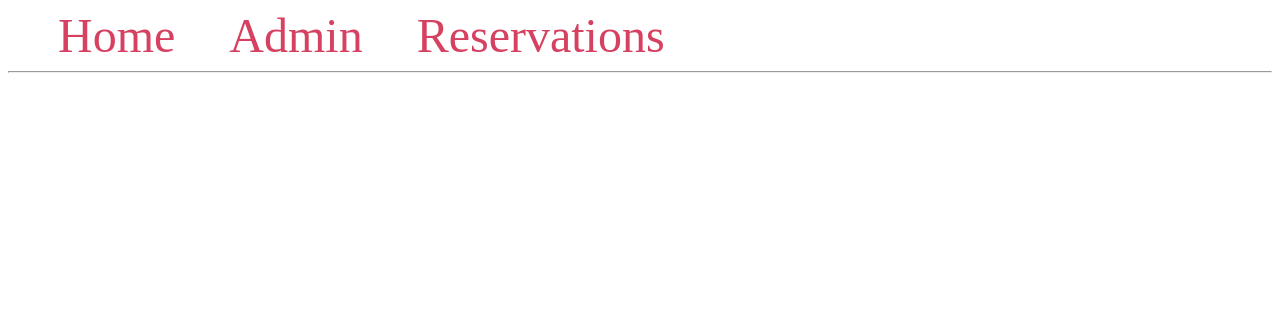
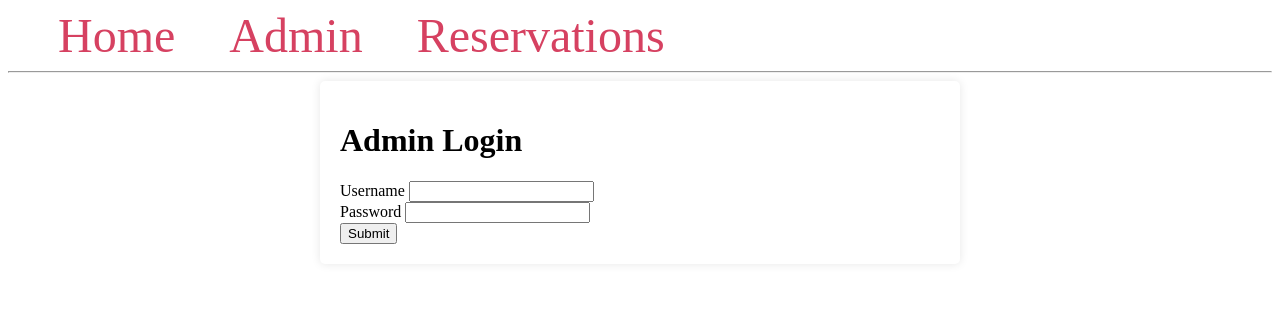
Before and after one commit to rcdohm/4320-Final, a Flask app: page /admin in a window 1280 px wide. Shown: the top 323 px of the page. Run offline with Flask 3, Linux system fonts and the light colour scheme.

Commit message:
added basic login functionality

```diff
--- a/app.py
+++ b/app.py
@@ -1,14 +1,26 @@
 from flask import Flask, render_template, request, url_for, flash, redirect, abort
 import requests
+import sqlite3
 
 app = Flask(__name__, static_folder='static')
 app.config["DEBUG"] = True
 app.config['SECRET_KEY'] = 'your secret key'
 
+def get_db_connection():
+    # create connection to the database
+    conn = sqlite3.connect('reservations.db')
+
+    # allows us to have name-based access to columns
+    # the database connection will return rows we can access like regular Python dictionaries
+    conn.row_factory = sqlite3.Row
+
+    #return the connection object
+    return conn
+
 @app.route('/', methods=['GET', 'POST'])
 def index():
     if request.method == 'POST':
-        option = request.form['option']
+        option = request.form['siteselect']
         if not option:
             flash("Selection is required")
         elif option == "1":
@@ -24,7 +36,32 @@ def index():
 
 @app.route('/admin', methods=['GET','POST'])
 def admin():
-    return render_template('admin.html')
+    authenticated = False
+    if request.method == 'POST':
+        conn = get_db_connection()
+
+        users = conn.execute('SELECT * FROM admins').fetchall()
+
+        conn.close()
+
+        username = request.form['username']
+        password = request.form['password']
+
+        if not username:
+            flash("Please enter a username")
+
+        if not password:
+            flash("Please enter a password")
+
+
+        for user in users:
+            if username == user['username'] and password == user['password']:
+                authenticated = True
+
+        if authenticated == False:
+            flash("Login credentials invalid")
+
+    return render_template('admin.html', authenticated=authenticated)
 
 @app.route('/reservations', methods=['GET','POST'])
 def reservations():
--- a/templates/admin.html
+++ b/templates/admin.html
@@ -1,2 +1,24 @@
 {% extends 'base.html' %}
-<h1>test</h1>
+{% block content %}
+<body>
+    <div class="container">
+        <h1>Admin Login</h1>
+        {% if error_message %}
+        <p class="error">{{ error_message }}</p>
+        {% endif %}
+        <form method="POST">
+            <label for="username">Username</label>
+            <input type="text" name="username">
+            <br>
+            <label for="password">Password</label>
+            <input type="text" name="password">
+            <br>
+            <button type="submit">Submit</button>
+        </form>
+        {% if authenticated %}
+            <p>logged in</p>
+        {% endif %}
+
+    </div>
+</body>
+{% endblock %}
```
